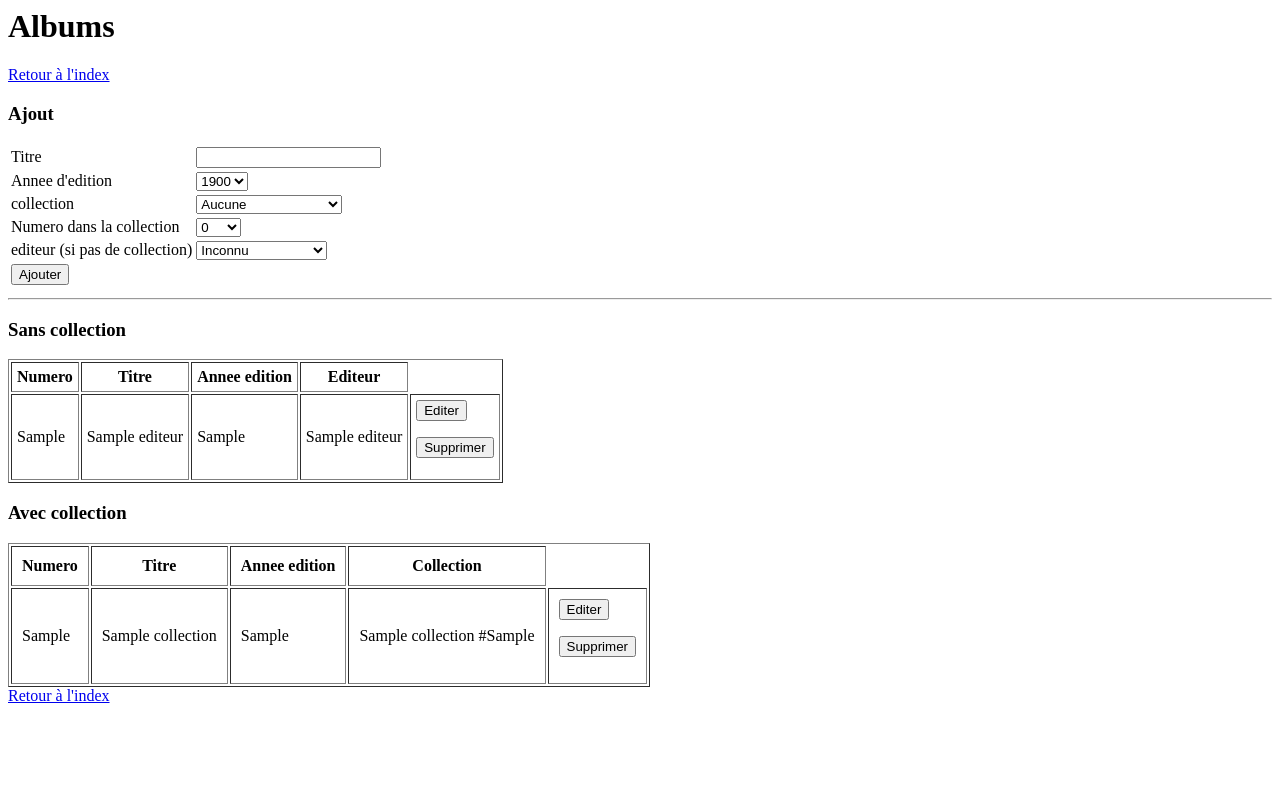
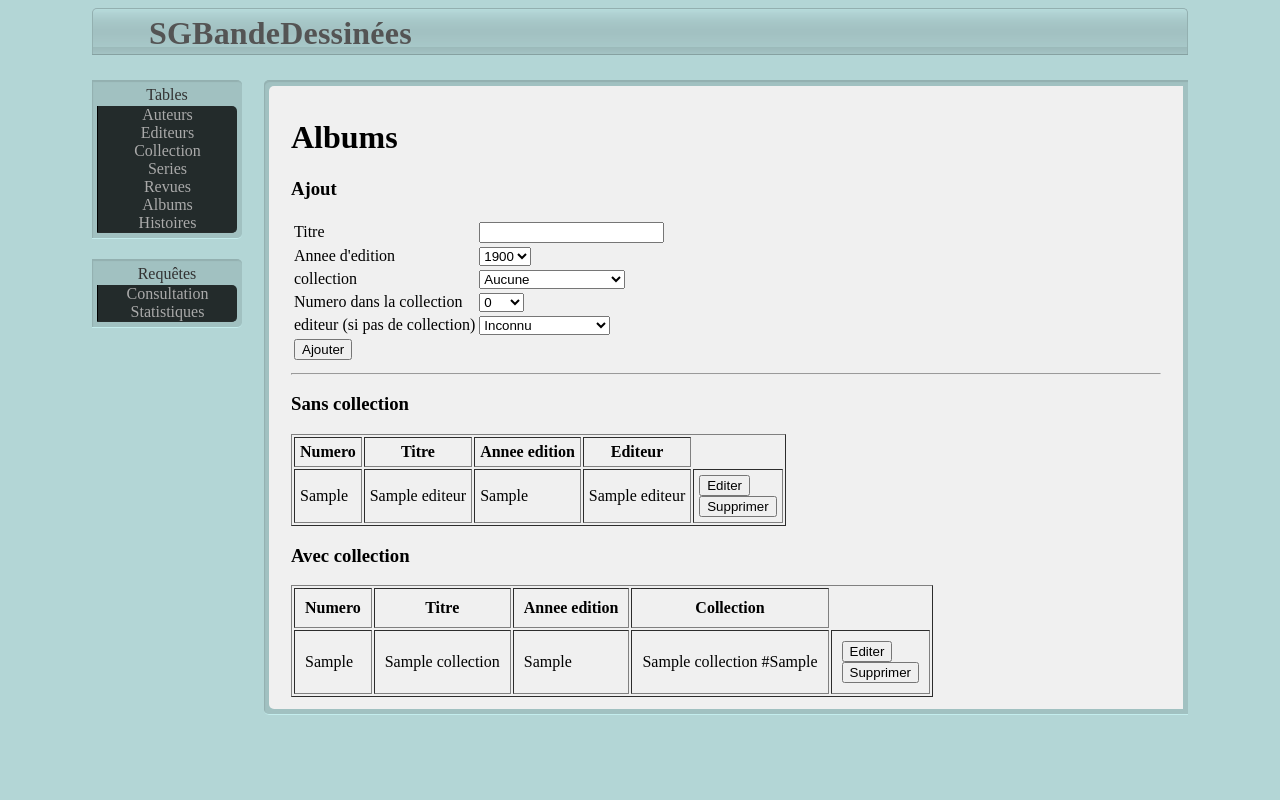
Before and after one commit to shazame/SGBandesDessinees, a PHP site: page /album.php in a window 1280 px wide. Run offline with PHP 8.4, Linux system fonts and the light colour scheme; tables that the repository leaves empty or names only in its code hold one stand-in row (values such as "Sample post").

Commit message:
Ajout css + correction php.

```diff
--- a/mysql/album.php
+++ b/mysql/album.php
@@ -1,5 +1,9 @@
+<!DOCTYPE html PUBLIC "-//W3C//DTD XHTML 1.0 Strict//EN" "http://www.w3.org/TR/xhtml1/DTD/xhtml1-strict.dtd">
 <html>
+<head>
 	<meta http-equiv="Content-Type" content="text/html; charset=utf-8">
+	<title>SGBandeDessinées</title>
+	<link rel="stylesheet" type="text/css" href="style.css" />
 
 	<?php
 	require "include.php"; // globals
@@ -10,21 +14,26 @@ try{
 	}
 	?>
 
+</head>
+
+<body>
+
+<?php
+	beginBody();
+?>
 
 <h1>Albums</h1>
-<a href="index.php">Retour à l'index</a>
-
 
 <h3>Ajout</h3>
 
+<form action="album.php" method="post">
 <table>
-<form action="album.php" method="post">
 <input type="hidden" name="action" value="add">
 <tr> <td> Titre </td> <td> <input type="text" name="titre"> </td> </tr>
 
 <tr> <td> Annee d'edition </td>
 	 <td> <select name="annee_edition">
-	 <?php optionrange(1900, 2050, 0); ?>
+	 <?php optionrange(1900, 2050, 1900); ?>
 	 </select> </td> </tr>
 
 <tr> <td> collection </td>
@@ -45,8 +54,8 @@ try{
 	 </select> </td> </tr>
 
 <tr> <td> <input type="submit" value="Ajouter"> <td> <tr>
+</table>
 </form>
-</table>
 
 <hr>
 
@@ -75,6 +84,7 @@ function editform () {
 	   . "<tr> <td> Annee d'edition </td>"
 	   . "<td> <select name='annee_edition'>";
 	optionrange(1900, 2050, $r['annee_edition']);
+	echo "</select> </td> </tr>";
 
 	if ($_POST['type_album'] == 'album_avec_collection') {
 		echo "<tr>"
@@ -101,7 +111,7 @@ function editform () {
 	   . "<input type='hidden' name='type_album' value='".$_POST['type_album']."'>"
 	   . "<input type='hidden' name='no_volume' value='".$r['no_volume']."'>"
 	   . "<input type='hidden' name='action' value='edit'>"
-	   . "<input type='submit' value='Valider'> </form> </td>\n"
+	   . "<input type='submit' value='Valider'>\n"
 	   . "</form>";
 
 	// Ajout d'une histoire
@@ -322,8 +332,8 @@ while($r = mysql_fetch_array($result)) {
 
 <?php
 disconnectdb();
+endBody();
 ?>
 
-<a href="index.php">Retour à l'index</a>
 </body>
 </html>
--- a/mysql/include.php
+++ b/mysql/include.php
@@ -155,4 +155,52 @@ function formattable($resource) {
 
 	echo "</table>";
 }
+
+function beginBody() {
+	echo "
+		<header>
+		<h1 id=\"nav\"><a href=\"index.php\">SGBandeDessinées</a></h1>
+		</header>
+
+		<table id=\"bodytotal\">
+		<tbody>
+		<tr>
+		<td id=\"colonne\">
+		<dl class=\"menubordure\">
+		<dt>Tables</dt>
+		<dd> <ul>
+		<li><a href=\"author.php\">Auteurs</a></li>
+		<li><a href=\"editor.php\">Editeurs</a></li>
+		<li><a href=\"collection.php\">Collection</a></li>
+		<li><a href=\"serie.php\">Series</a></li>
+		<li><a href=\"mag.php\">Revues</a></li>
+		<li><a href=\"album.php\">Albums</a></li>
+		<li><a href=\"story.php\">Histoires</a></li>
+		</ul> </dd>
+		</dl>
+
+		<dl class=\"menubordure\">
+		<dt>Requêtes</dt>
+		<dd> <ul>
+		<li><a href=\"request.php\">Consultation</a></li>
+		<li><a href=\"statistics.php\">Statistiques</a></li>
+		</ul> </dd>
+		</dl>
+		</td>
+
+		<td id=\"mainbordure\">
+		<div id=\"mainframe\">
+		";
+}
+
+function endBody() {
+	echo "
+		</div>
+		</td>
+		</tr>
+		</tbody>
+		</table>
+		";
+}
+
 ?>
--- /dev/null
+++ b/mysql/style.css
@@ -0,0 +1,123 @@
+@charset "utf8";
+
+/** General **/
+
+a:link, a:visited {
+	color: rgb(170, 170, 170);
+	text-decoration: none;
+}
+
+a:hover, a:focus, a:active {
+	color: rgb(100, 100, 100);
+	text-decoration: none;
+}
+
+body {
+	background-color: rgb(179, 214, 214);
+	padding: 0px;
+	margin-left: auto;
+	margin-right: auto;
+	width: 1100px;
+}
+
+#bodytotal {
+	width: 1000px;
+	padding: 20px 0px 0px;
+}
+
+/** Header **/
+
+header {
+	background: url("header.png") repeat-x scroll center top rgb(0, 0, 0);
+	background-color: rgb(200, 200, 224);
+	margin-left: 2px;
+	margin-right: 2px;
+	border-radius: 5px 5px 0px 0px;
+	min-height: 45px;
+	box-shadow: 0px 1px 0px rgba(0, 0, 0, 0.25);
+	border-top: 1px solid rgb(147, 176, 176);
+	border-left: 1px solid rgb(147, 176, 176);
+	border-right: 1px solid rgb(147, 176, 176);
+}
+
+#nav {
+	letter-spacing: 0.2px;
+	padding: 0px 50px;
+	margin: 6px;
+	float: left;
+	display: block
+	color: rgb(104, 104, 104);
+}
+
+#nav a {
+	color: rgb(84, 84, 84);
+}
+
+/** Colonne **/
+
+#colonne {
+	width: 150px;
+	text-align: left;
+	vertical-align: top;
+	color: rgb(50, 50, 50);
+	font-size: 12pt;
+	padding: 0px;
+	margin: 0px;
+}
+
+.menubordure {
+	background-color: rgb(161, 193, 193);
+	padding: 5px;
+	margin: 0px 0px 20px;
+	width: 140px;
+	border-radius: 0px 5px 5px 0px;
+	box-shadow: 1px 1px 1px 0px rgb(147, 176, 176) inset;
+	border-top: 1px solid rgb(147, 176, 176);
+	border-bottom: 1px solid rgb(196, 237, 237);
+}
+
+#colonne dt {
+	text-align: center;
+	padding: 0px 0px 2px 0px;
+}
+
+#colonne dd {
+	margin: 0px;
+	text-align: center;
+	background-color: rgb(35, 43, 43);
+	border-left: 1px solid rgb(0, 0, 0);
+	border-bottom: 1px solid rgb(39, 46, 46);
+	border-radius: 0px 5px 5px 0px;
+	color: rgb(240, 240, 240);
+}
+
+#colonne ul {
+	list-style: none outside none;
+	margin: 0px 10px;
+	padding: 0px;
+}
+
+/** Page centrale **/
+
+#mainbordure {
+	background-color: rgb(161, 193, 193);
+	margin: 0px 0px 0px 20px;
+	display:block;
+	list-style: none outside none;
+	padding: 5px;
+	border-radius: 5px 0px 0px 5px;
+	min-height: 50px;
+	box-shadow: 1px 1px 1px 0px rgb(147, 176, 176) inset;
+	border-top: 1px solid rgb(147, 176, 176);
+	border-bottom: 1px solid rgb(196, 237, 237);
+}
+
+#mainframe {
+	color: black;
+	margin: 0px;
+	padding: 10px 20px;
+	background-color: rgb(240, 240, 240);;
+	border-radius: 5px 0px 0px 5px;
+	display: table;
+	min-width: 874px;
+}
```
Also changed, not shown: mysql/author.php (+16 -5 lines), mysql/collection.php (+16 -5 lines), mysql/editor.php (+16 -6 lines), mysql/index.php (+10 -16 lines), mysql/mag.php (+18 -8 lines), mysql/request.php (+19 -3 lines), mysql/serie.php (+16 -6 lines), mysql/statistics.php (+19 -3 lines), mysql/story.php (+16 -6 lines), mysql/header.png (added). Lines whose indentation alone changed are shown as unchanged.
